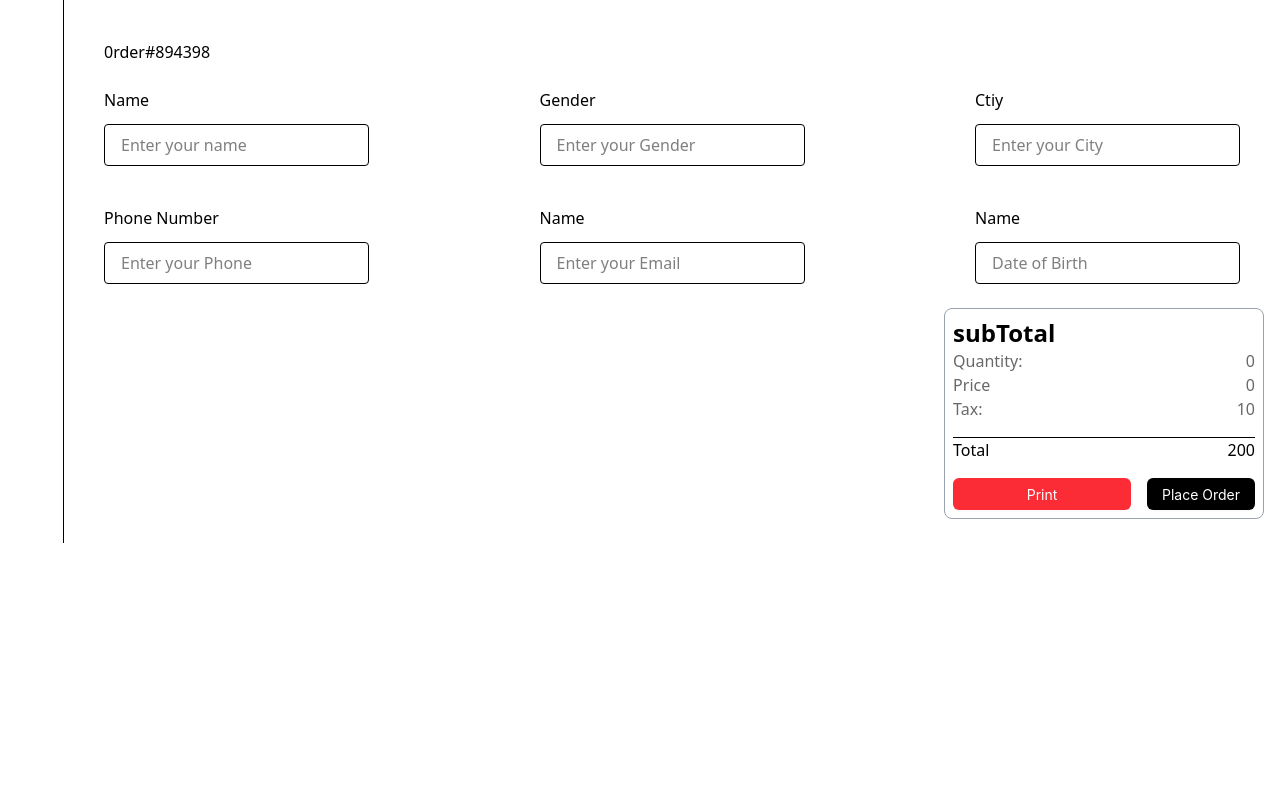
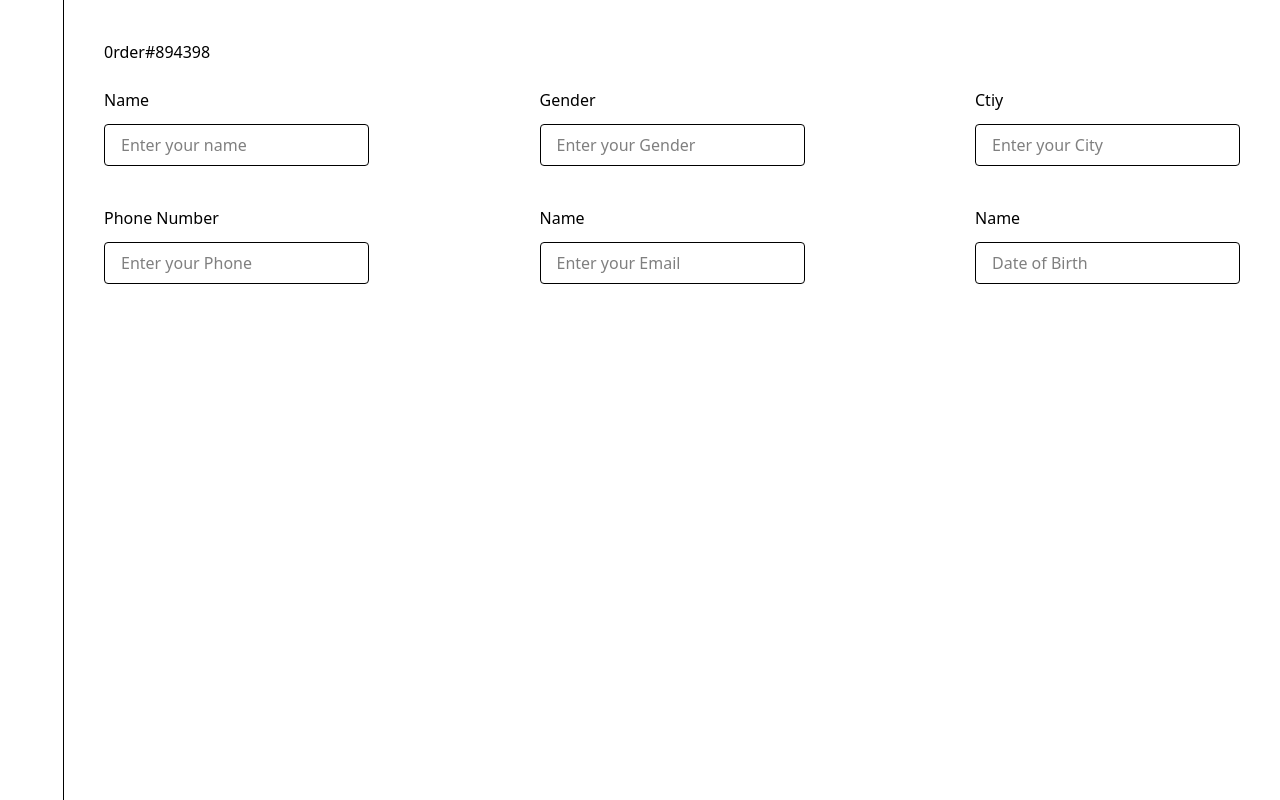
Before and after one commit to naveenkumar13-gif/pos, a Next.js app: page /productInfo in a window 1280 px wide. Built offline with nearby package versions, Linux system fonts and the light colour scheme.

Commit message:
feat: add PrintPopUp component for order printing and enhance cart functionality

```diff
--- a/package.json
+++ b/package.json
@@ -25,6 +25,7 @@
     "@types/node": "^20",
     "@types/react": "^19",
     "@types/react-dom": "^19",
+    "@types/uuid": "^10.0.0",
     "eslint": "^9",
     "eslint-config-next": "15.4.4",
     "tailwindcss": "^4",
--- a/src/app/productInfo/page.tsx
+++ b/src/app/productInfo/page.tsx
@@ -1,7 +1,7 @@
 "use client";
 import Aside from "@/components/aside";
 import Button from "@/components/button";
-
+import PrintPopUp from "@/components/printPopUp";
 import ProductForm from "@/components/productForm";
 import useCartStore from "@/store/useCart";
 import { faXmark } from "@fortawesome/free-solid-svg-icons";
@@ -10,7 +10,10 @@ import Image from "next/image";
 import React, { useState } from "react";
 
 export default function ProductInfo() {
-  const { cart } = useCartStore();
+  const [isOpen, setIsOpen] = useState(false);
+  const { cart, removeFromCart } = useCartStore();
+  const baseStyle =
+    "flex  items-center justify-between text-[#686868] tracking-wider  font-bold";
 
   return (
     <div className="flex">
@@ -18,12 +21,12 @@ export default function ProductInfo() {
       <div className="flex-1  ">
         <main className="flex flex-col justify-between !p-4 ">
           <ProductForm />
-          <div className="   gap-4 flex  justify-between">
-            <div className="w-[80%]">
+          <div className="   gap-4  flex  justify-between">
+            <div className="w-[80%] ">
               {cart.map((item) => (
                 <div
                   key={item.id}
-                  className="border border-gray-400 bg-[F4F4F4] flex  items-center justify-between !p-2 !mb-2 rounded-lg "
+                  className="border border-gray-400 bg-[#F4F4F4]/60 flex items-center justify-between text-center !p-2 !mb-2 rounded-lg"
                 >
                   <div>
                     <Image
@@ -33,10 +36,15 @@ export default function ProductInfo() {
                       height={100}
                     />
                   </div>
-                  <h1>{item.title}</h1>
+
+                  <h1 className="truncate max-w-[80px] text-left text-sm font-medium">
+                    {item.title}
+                  </h1>
+
                   <p>{item.price}</p>
                   <p>{item.quantity}</p>
-                  <span>
+
+                  <span onClick={() => removeFromCart(item.id)}>
                     <FontAwesomeIcon
                       icon={faXmark}
                       className="cursor-pointer"
@@ -46,35 +54,46 @@ export default function ProductInfo() {
               ))}
             </div>
 
-            <div className="border border-gray-400 bg-[F4F4F4] !p-2 !mb-2 rounded-lg  w-[30%] h-fit ">
+            {cart.length > 0 && (
+              <div className="border border-gray-400 bg-[#F4F4F4]/10 !p-2 !mb-2 rounded-lg  w-[20%] h-[100%]  ">
                 <h1 className="font-bold text-2xl">subTotal</h1>
-              <div>
-                <div className="flex  items-center justify-between text-[#686868]">
+                <div className="">
+                  <div className={baseStyle}>
                     <p>Quantity:</p>
-                  <span>{0}</span>
+                    <span>{cart.length}</span>
                   </div>
-              <div className="flex  items-center justify-between text-[#686868]">
+                  <div className={baseStyle}>
                     <p>Price</p>
-                  <span>{0}</span>
+                    <span>
+                      {cart.reduce((acc, item) => acc + item.price, 0)}
+                    </span>
                   </div>
-              <div className="flex  items-center justify-between text-[#686868]">
+                  <div className={baseStyle}>
                     <p>Tax:</p>
-                  <span>10</span>
+                    <span>{10}</span>
                   </div>
-                <div className="flex  items-center justify-between border-t !my-4">
+                  <div className="flex  items-center justify-between border-t text-xl font-bold !my-4">
                     <h2>Total</h2>
-                  <p>200</p>
+                    <p>
+                      {" "}
+                      {cart.reduce((acc, item) => acc + item.price + 10, 0)}
+                    </p>
                   </div>
                   <div className="flex gap-4">
-                  <Button className="!bg-red-500 !text-white   hover:bg-red-600 transition flex-1">
+                    <Button
+                      className="!bg-red-500 !text-white   hover:bg-red-600 transition flex-1 max-md:!text-xs max-md:!px-0"
+                      onClick={() => setIsOpen(true)}
+                    >
                       Print
                     </Button>
-                  <Button className="!bg-black !text-white transition">
+                    <Button className="!bg-black !text-white transition flex-1">
                       Place Order
                     </Button>
                   </div>
                 </div>
               </div>
+            )}
+            {isOpen && <PrintPopUp setIsOpen={setIsOpen} />}
           </div>
         </main>
       </div>
--- a/src/components/aside/index.tsx
+++ b/src/components/aside/index.tsx
@@ -2,6 +2,6 @@ import React from "react";
 
 export default function Aside() {
   return (
-    <aside className="w-16  flex flex-col items-center justify-end pb-8 border-r  "></aside>
+    <aside className="w-16  flex flex-col items-center justify-end pb-8 border-r  h-screen "></aside>
   );
 }
--- a/src/components/button/index.tsx
+++ b/src/components/button/index.tsx
@@ -6,10 +6,10 @@ interface ButtonType {
   className?: string;
   onClick?: React.MouseEventHandler<HTMLButtonElement>;
 }
-const baseStyle =
-  "bg-red-500 hover:bg-red-600 text-white font-bold py-2 px-4 rounded !focus:outline-none !focus:border-none !border-none";
+const ButtonbaseStyle =
+  "bg-red-500 hover:!bg-red-600 text-white font-bold py-2 px-4 rounded !focus:outline-none !focus:border-none !border-none";
 const Button = ({ children, className, onClick }: ButtonType) => (
-  <AntdButton className={`${baseStyle} ${className}`} onClick={onClick}>
+  <AntdButton className={`${ButtonbaseStyle} ${className}`} onClick={onClick}>
     {" "}
     {children}
   </AntdButton>
--- /dev/null
+++ b/src/components/printPopUp/index.tsx
@@ -0,0 +1,75 @@
+import useCartStore from "@/store/useCart";
+import React from "react";
+import Button from "../button";
+
+interface PrintPopUpProps {
+  setIsOpen: React.Dispatch<React.SetStateAction<boolean>>;
+}
+
+export default function PrintPopUp({ setIsOpen }: PrintPopUpProps) {
+  const { cart } = useCartStore();
+  const baseStyle =
+    "flex  items-center justify-between text-[#686868] font-bold";
+  const ButtonbaseStyle =
+    "!bg-red-500 hover:!bg-red-600 !text-white !font-bold py-2 px-4 rounded !focus:outline-none !focus:border-none !border-none";
+  return (
+    <div>
+      <div
+        className="fixed top-0 left-0 w-full h-full bg-black opacity-50 z-50"
+        onClick={() => setIsOpen(false)}
+      ></div>
+      <div className="fixed  top-1/2 left-1/2 transform -translate-x-1/2 -translate-y-1/2 bg-white !p-6 z-50 rounded-md shadow-lg w-[30%] ">
+        <div className="flex flex-col gap-4">
+          <h2 className="text-lg font-semibold mb-4">oredr #52142167</h2>
+          <div className="!pb-8 border-b border-gray-400 flex flex-col gap-2">
+            <div className={baseStyle}>
+              <h2>Name</h2>
+              <span>nk</span>
+            </div>
+            <div className={baseStyle}>
+              <h2>Customer ID</h2>
+              <span>{1}</span>
+            </div>
+            <div className={baseStyle}>
+              <h2>Date</h2>
+              <span>{new Date().toDateString()}</span>
+            </div>
+          </div>
+          <div className="flex flex-col gap-2 !pb-4">
+            {cart.map((item) => (
+              <div key={item.id} className="flex items-center justify">
+                <p className="flex-1"> {item.title}</p>
+                <p>{item.quantity}</p>
+                <p>{}</p>
+              </div>
+            ))}
+          </div>
+          <div className="flex flex-col gap-2 !pb-4">
+            <div
+              className={"font-bold text-lg  flex items-center justify-between"}
+            >
+              <h2>Subtotal</h2>
+            </div>
+            <div className={baseStyle}>
+              <h2>Quantity</h2>
+              <span>{cart.length}</span>
+            </div>
+            <div className={baseStyle}>
+              <h2>Price</h2>
+              <span>{cart.reduce((acc, item) => acc + item.price, 0)}</span>
+            </div>
+            <div className={baseStyle}>
+              <h2>Tax</h2>
+              <span>
+                ₹{cart.reduce((acc, item) => acc + item.price + 10, 0)}
+              </span>
+            </div>
+          </div>
+          <Button className={ButtonbaseStyle}>Print</Button>
+        </div>
+
+        <div></div>
+      </div>
+    </div>
+  );
+}
--- a/src/components/productItem/index.tsx
+++ b/src/components/productItem/index.tsx
@@ -5,7 +5,7 @@ import Image from "next/image";
 import { FontAwesomeIcon } from "@fortawesome/react-fontawesome";
 import { faStar } from "@fortawesome/free-solid-svg-icons";
 import useCartStore from "@/store/useCart";
-import { message } from "antd";
+
 
 const menuItems = [
   {
--- a/src/store/useCart.tsx
+++ b/src/store/useCart.tsx
@@ -74,7 +74,6 @@
 
 // export default useCartStore;
 
-import { p } from "framer-motion/m";
 import { create } from "zustand";
 import { persist } from "zustand/middleware";
 
@@ -88,7 +87,7 @@ interface CartItem {
 type CartState = {
   cart: CartItem[];
   addToCart: (item: CartItem) => void;
-  removeFromCart: (id: string) => void;
+  removeFromCart: (id: number) => void;
   updateQuantity: (id: string, quantity: number) => void;
   clearCart: () => void;
   totalItems: () => number;
```
Also changed, not shown: 1 other file (tests, documents, lock files or other folders). Lines whose indentation alone changed are shown as unchanged.
